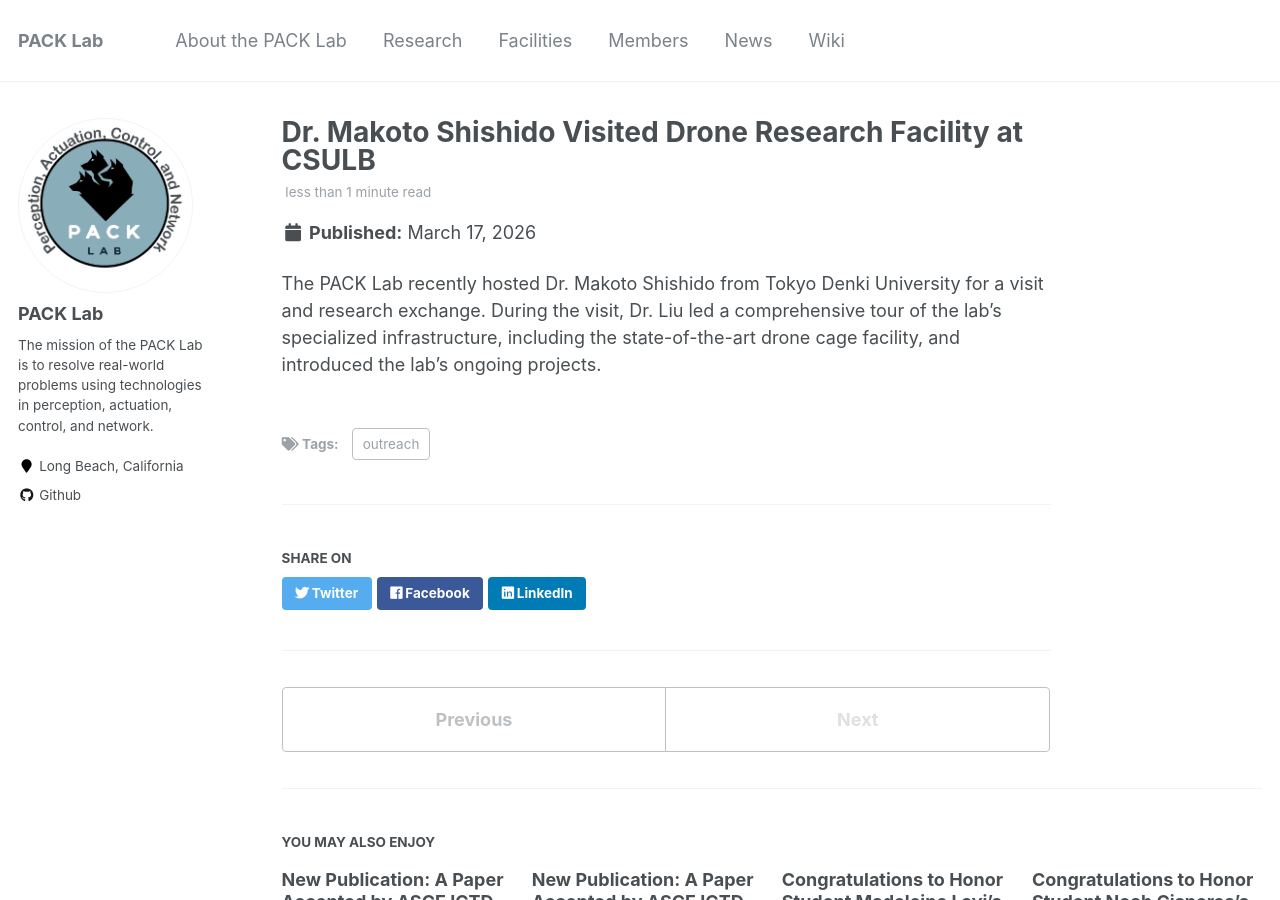
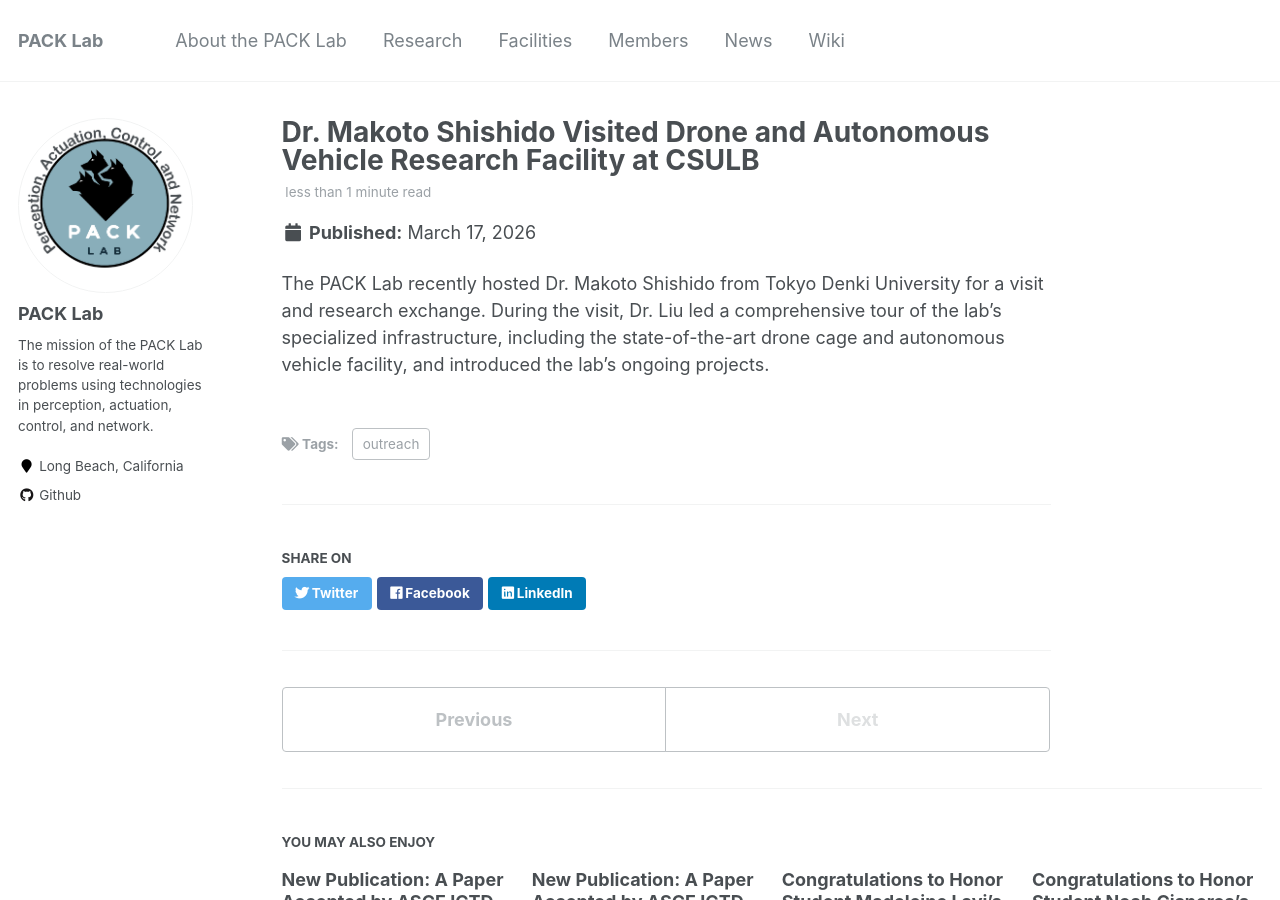
Before and after one commit to pack-lab/pack-lab.github.io, a Jekyll site: the page built from _posts/2026-03-17-news-post-1.md, in a window 1280 px wide and 900 px high. Built offline with Jekyll 4.4.1, drawn with Linux system fonts in a browser that asks for light colours.

Commit message:
Update 2026-03-17-news-post-1.md

```diff
--- a/_posts/2026-03-17-news-post-1.md
+++ b/_posts/2026-03-17-news-post-1.md
@@ -1,9 +1,9 @@
 ---
-title: 'Dr. Makoto Shishido Visited Drone Research Facility at CSULB'
+title: 'Dr. Makoto Shishido Visited Drone and Autonomous Vehicle Research Facility at CSULB'
 date: 2026-03-17
 permalink: /posts/2026/0317/news-post-1/
 tags:
   - outreach
 ---
 
-The PACK Lab recently hosted Dr. Makoto Shishido from Tokyo Denki University for a visit and research exchange. During the visit, Dr. Liu led a comprehensive tour of the lab's specialized infrastructure, including the state-of-the-art drone cage facility, and introduced the lab's ongoing projects.
+The PACK Lab recently hosted Dr. Makoto Shishido from Tokyo Denki University for a visit and research exchange. During the visit, Dr. Liu led a comprehensive tour of the lab's specialized infrastructure, including the state-of-the-art drone cage and autonomous vehicle facility, and introduced the lab's ongoing projects.
```
